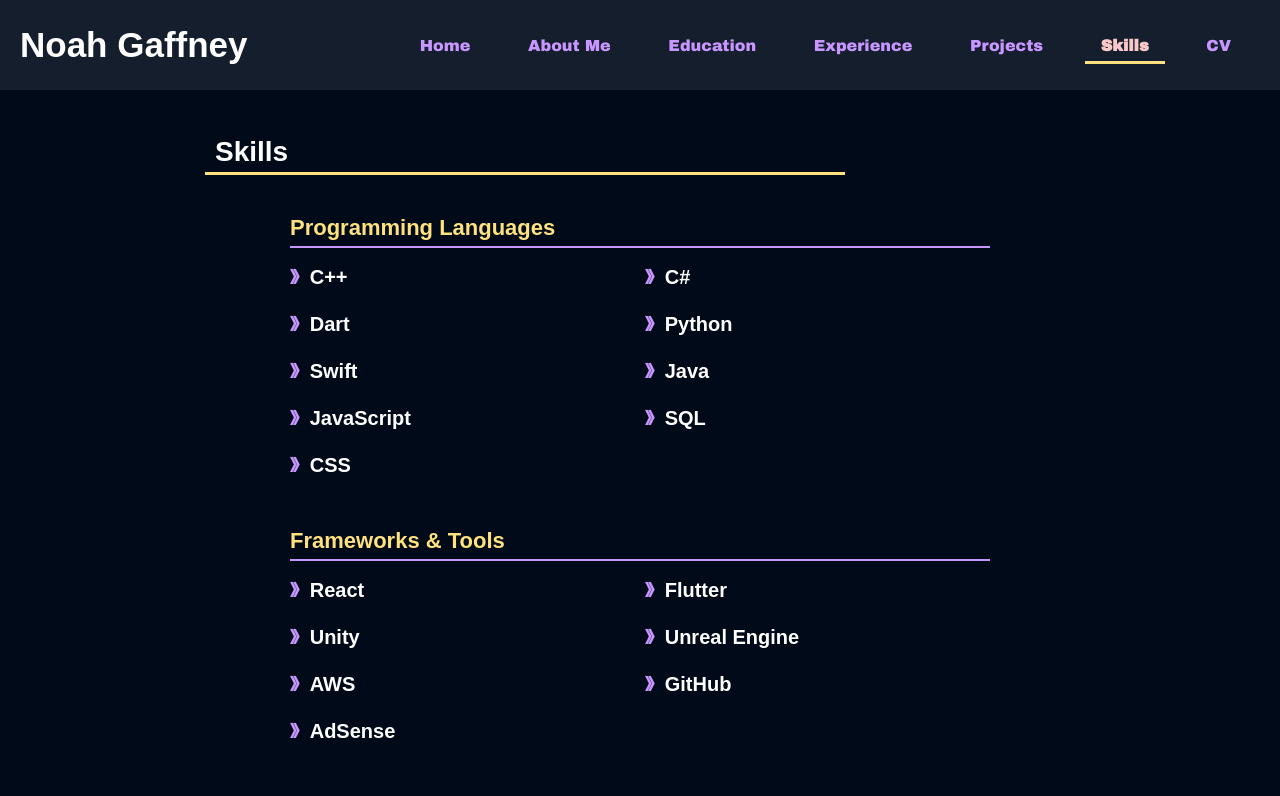
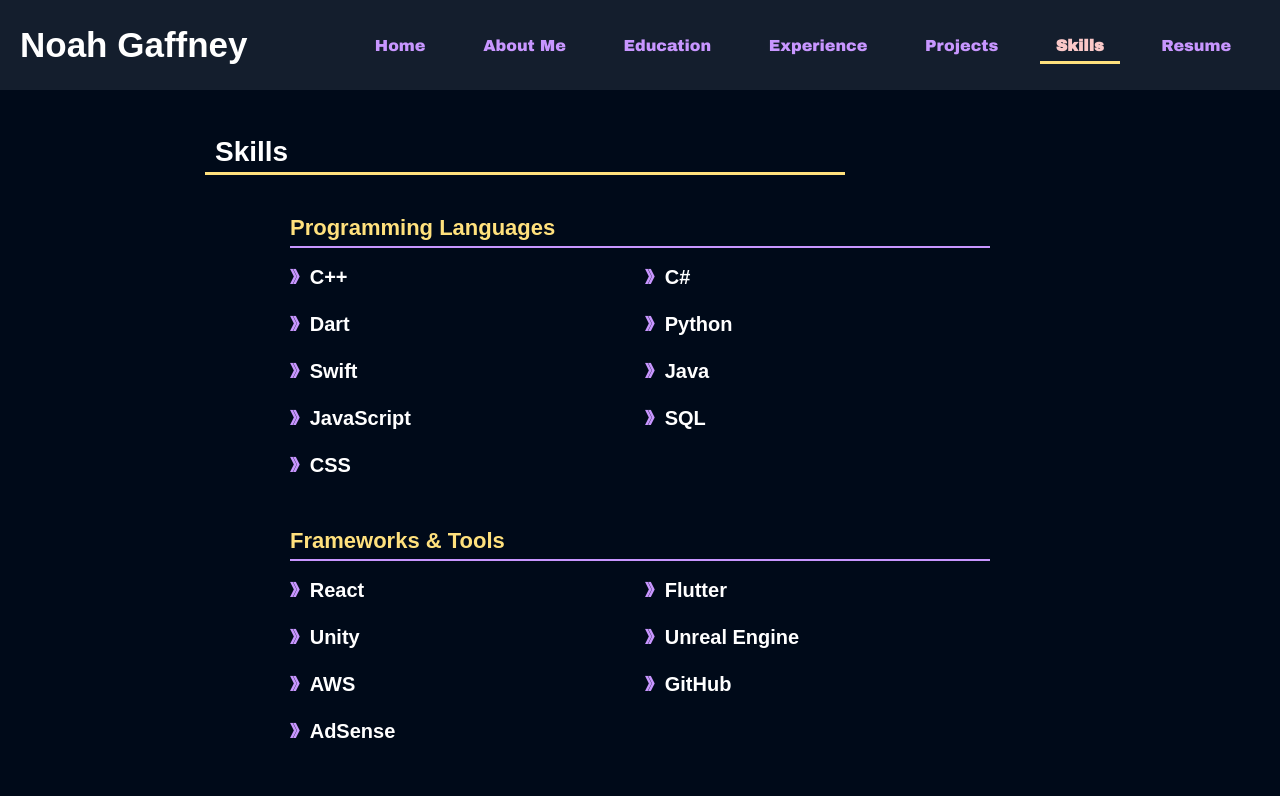
Before and after one commit to NoahGaffney/Portfolio, a React (Create React App) app: page /skills in a window 1280 px wide. Shown: the top 796 px of the page. Built offline with nearby package versions, Linux system fonts and the light colour scheme; a web font is replaced by a local one.

Commit message:
Rename CV link to Resume in Navbar
I have a Resume, not a CV - change reflects this better

```diff
--- a/src/Navbar.js
+++ b/src/Navbar.js
@@ -23,7 +23,7 @@
         <NavLink to="/experience" activeClassName="active-link" onClick={() => setIsOpen(false)}>Experience</NavLink>
         <NavLink to="/projects" activeClassName="active-link" onClick={() => setIsOpen(false)}>Projects</NavLink>
         <NavLink to="/skills" activeClassName="active-link" onClick={() => setIsOpen(false)}>Skills</NavLink>
-        <a href="/Noah_Gaffney_Resume_2025.pdf" target="_blank" rel="noopener noreferrer">CV</a>
+        <a href="/Noah_Gaffney_Resume_2025.pdf" target="_blank" rel="noopener noreferrer">Resume</a>
       </div>
     </nav>
   );
```
